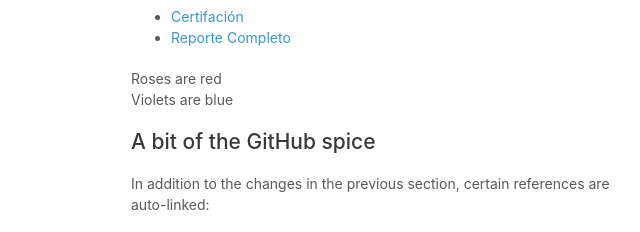
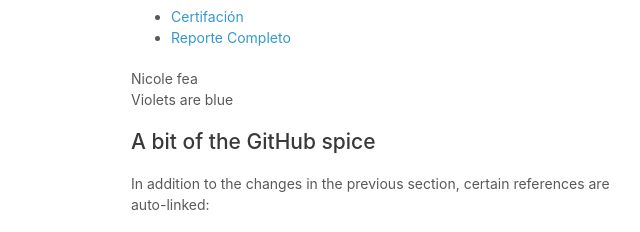
Before and after one commit to emirrojasaraya/emirrojasaraya.github.io, a plain HTML site: page index.html in a window 1280 px wide. Shown: the part 187-419 px from the top of the page, 439-1079 px from the left. Drawn offline with Linux system fonts and the light colour scheme.

Commit message:
Update index.html

```diff
--- a/index.html
+++ b/index.html
@@ -32,7 +32,7 @@
 
 
 
-        <p>Roses are red<br>
+        <p>Nicole fea<br>
         Violets are blue</p>
 
         <h2>A bit of the GitHub spice</h2>
```
